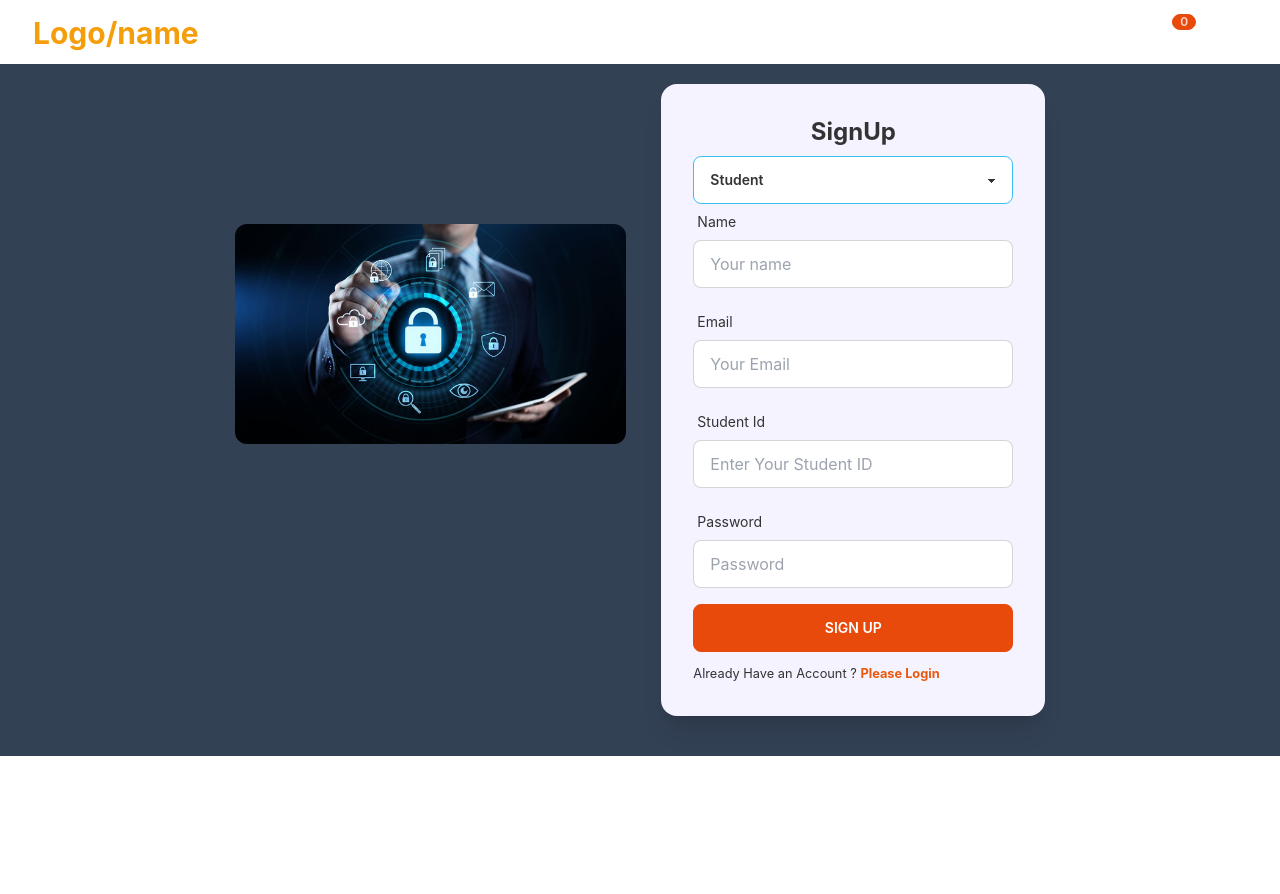
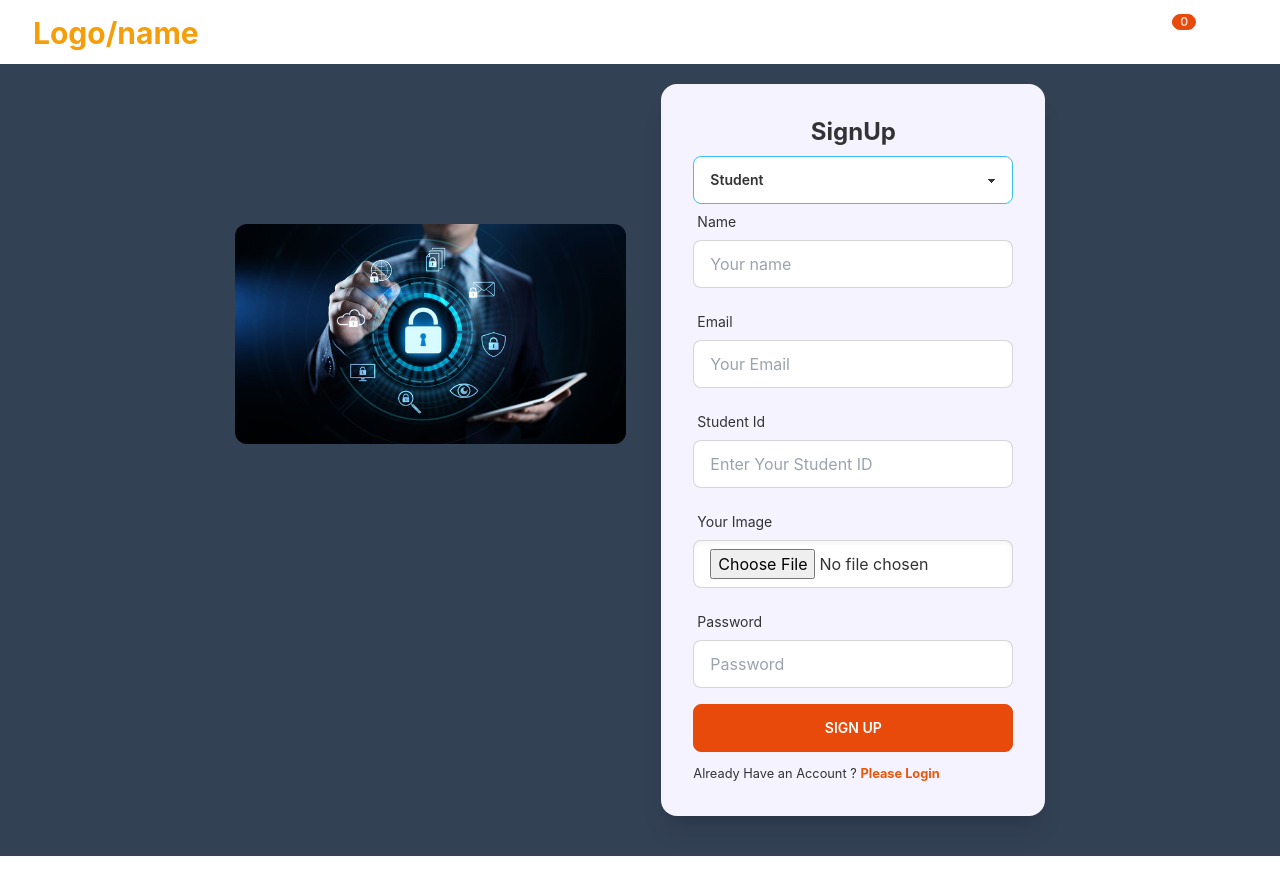
Before and after one commit to dipankar11137/Counseling-Management-System-Client, a React (Create React App) app: page /createAccount in a window 1280 px wide. Shown: the top 894 px of the page. Built offline with nearby package versions, Linux system fonts and the light colour scheme; no server answers.

Commit message:
add image

```diff
--- a/src/Components/Login/CreateAccount.js
+++ b/src/Components/Login/CreateAccount.js
@@ -36,8 +36,8 @@ const CreateAccount = () => {
     navigate("/");
   }
 
-  const createDBUser = (name, email, iId) => {
-    const profile = { name, email, iId, role };
+  const createDBUser = (name, email, iId, image) => {
+    const profile = { name, email, iId, role, image };
     console.log(profile);
 
     fetch(`http://localhost:5000/create-user/${email}`, {
@@ -70,7 +70,7 @@ const CreateAccount = () => {
         const image = imageData.data.url;
         createDBUser(data.name, data.email, data.iId, image);
         toast.success("Updated profile");
-        navigate("/");
+        // navigate("/");
       });
 
     // createDBUser(data.name, data.email, data.iId);
@@ -216,6 +216,30 @@ const CreateAccount = () => {
                   </label>
                 </div>
               )}
+              {/* Image */}
+              <div className="form-control w-full ">
+                <label className="label">
+                  <span className="label-text">Your Image</span>
+                </label>
+                <input
+                  type="file"
+                  placeholder="Your Image"
+                  className="input input-bordered bg-white w-96 pt-2 sm:w-full   hover:shadow-xl shadow-inner"
+                  {...register("image", {
+                    required: {
+                      value: true,
+                      message: "Image is Required",
+                    },
+                  })}
+                />
+                <label className="label">
+                  {errors.image?.type === "required" && (
+                    <span className="label-text-alt text-red-500">
+                      {errors?.image?.message}
+                    </span>
+                  )}
+                </label>
+              </div>
               {/* password */}
               <div className="form-control w-full max-w-xs">
                 <label className="label">
```
